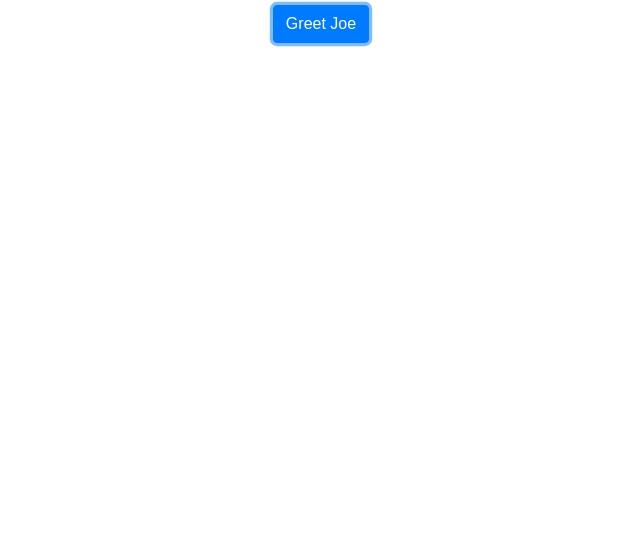
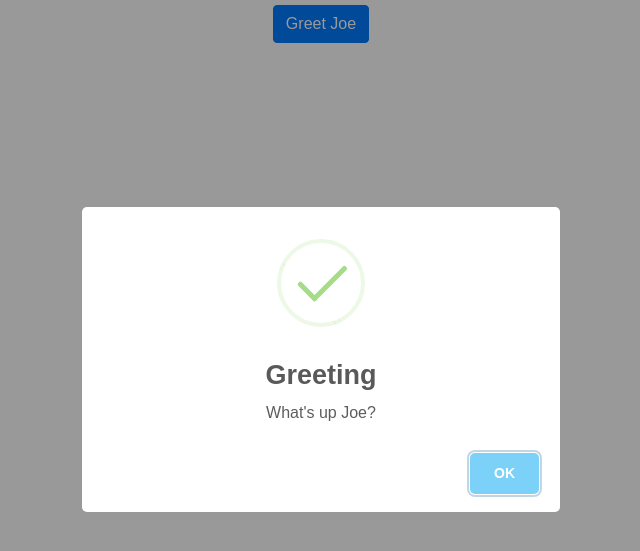
Before and after one commit to jorgeh45/CodingPhaseChallenge365Days-, a plain HTML site: page hello-joe/index.html in a window 1280 px wide. Both pictures are taken after a click on the button "Greet Joe". Shown: the part 41-592 px from the top of the page, without its empty margins (319-959 px from the left). Drawn offline with nearby package versions, Linux system fonts and the light colour scheme.

Commit message:
#CodingPhase #TheCodingWay #365CodingPhaseChallenge#Day0

```diff
--- a/hello-joe/index.html
+++ b/hello-joe/index.html
@@ -44,7 +44,8 @@
     <script src="https://unpkg.com/sweetalert/dist/sweetalert.min.js"></script>
     <script>
         function greetJoe() {
-            console.log("Hello Joe!");
+            console.log("Hello Joe !");
+            swal("Greeting", "What's up Joe?", "success");
         }
     </script>
 </body>
```
